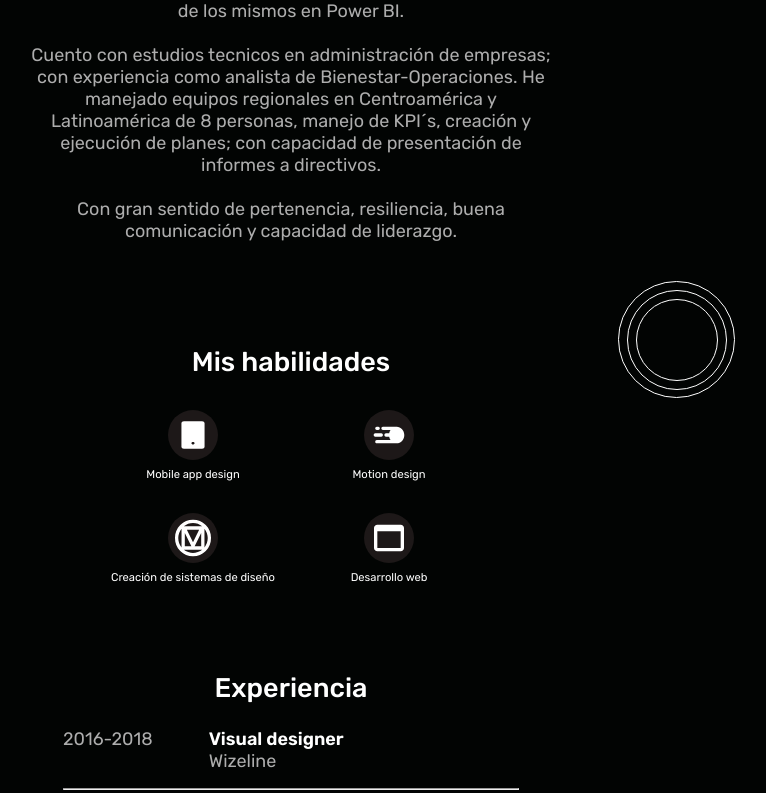
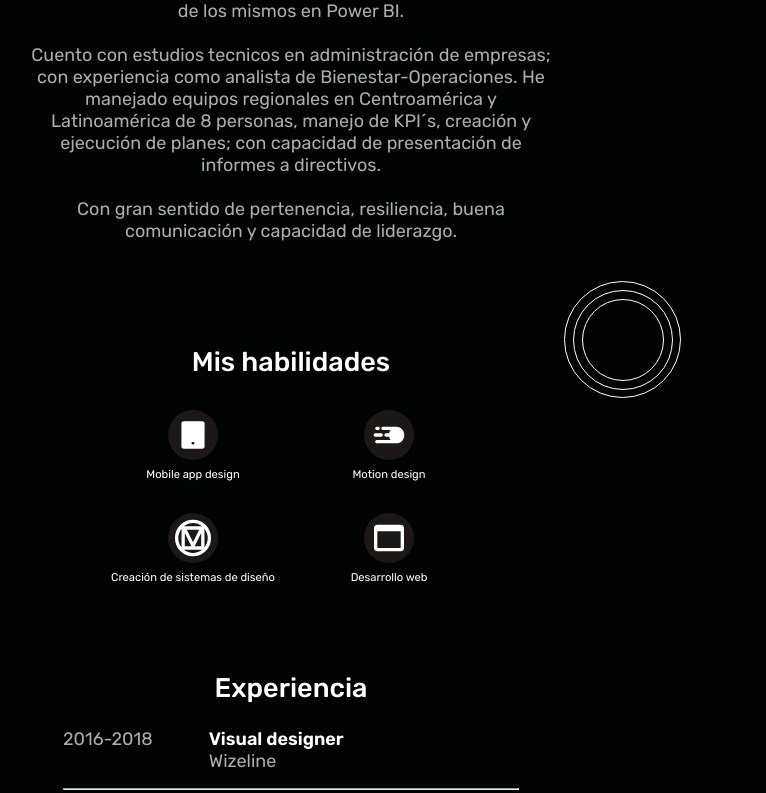
Before and after one commit to ftorrelles/my-first-porfolio, a plain HTML site: page index.html in a window 1280 px wide. Shown: the part 850-1643 px from the top of the page, without its empty margins (349-1115 px from the left). Drawn offline with Linux system fonts and the light colour scheme.

Commit message:
pruebas en contenedores main circle

```diff
--- a/src/css/styles.css
+++ b/src/css/styles.css
@@ -124,7 +124,7 @@ main .circle {
     border-radius: 50%;
     position: absolute;
     z-index: 0;
-    right: -2em;
+    right: 1em;
 
     /* position: relative;
     right: 0;
```
